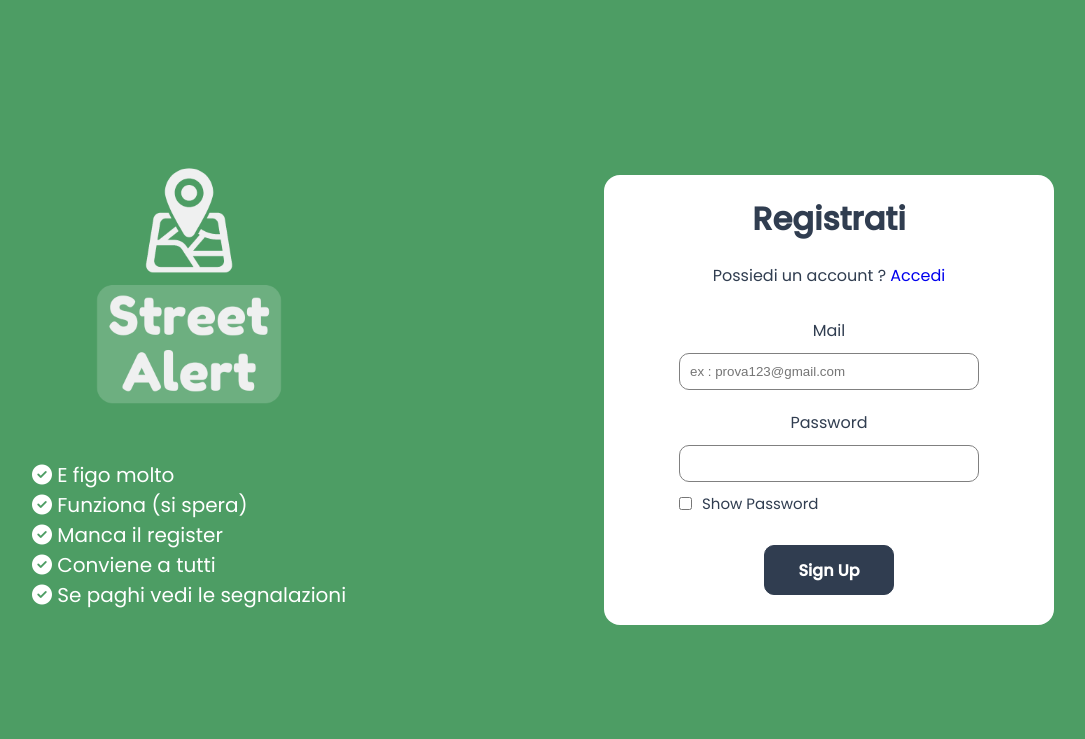
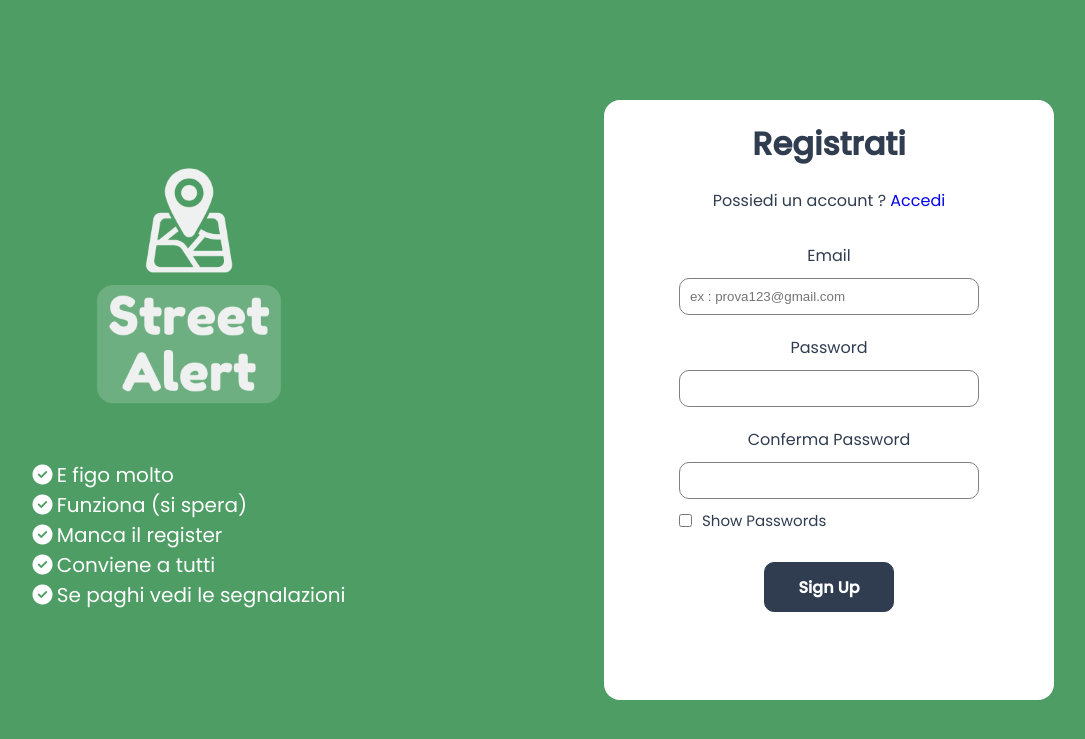
Before and after one commit to TOSAT0/STREET_ALERT, a PHP site: page /signup/signup.html in a window 1280 px wide. Shown: the top 739 px of the page, without its empty margins (131-1216 px from the left). Run offline with PHP 8.4, Linux system fonts and the light colour scheme; some libraries are stand-ins or nearby versions.

Commit message:
Fine pagina registrazione
Finito pagina registrazione, mancano le query per la registrazione e sempre il div a sinistra che si puo migliorare dal punto di vista grafico

```diff
--- a/gpo_sito/signup/signup.html
+++ b/gpo_sito/signup/signup.html
@@ -13,40 +13,128 @@
         <div class="decoration cell">
             <img src="img/Street Alert.png" alt="project_logo">
             <ul>
-                <li><i class="fa-solid fa-circle-check"></i>  <span class="list">E figo molto</span> </li>
-                <li><i class="fa-solid fa-circle-check"></i>  <span class="list">Funziona (si spera)</span> </li>
-                <li><i class="fa-solid fa-circle-check"></i>  <span class="list">Manca il register</span> </li>
-                <li><i class="fa-solid fa-circle-check"></i>  <span class="list">Conviene a tutti</span> </li>
-                <li><i class="fa-solid fa-circle-check"></i>  <span class="list">Se paghi vedi le segnalazioni</span> </li>
+                <li><i class="fa-solid fa-circle-check list"></i>  <span class="list">E figo molto</span> </li>
+                <li><i class="fa-solid fa-circle-check list"></i>  <span class="list">Funziona (si spera)</span> </li>
+                <li><i class="fa-solid fa-circle-check list"></i>  <span class="list">Manca il register</span> </li>
+                <li><i class="fa-solid fa-circle-check list"></i>  <span class="list">Conviene a tutti</span> </li>
+                <li><i class="fa-solid fa-circle-check list"></i>  <span class="list">Se paghi vedi le segnalazioni</span> </li>
             </ul>
         </div>
         <div class="signup-container cell">
             <h2> Registrati </h2>
             <p> Possiedi un account ? <a href="../signin/signin.html"> Accedi </a></p>
                 <form class="signup-form">
-                    <label for="username">Mail</label>
+                    <label for="username">Email</label>
                     <input type="text" name="username" placeholder="ex : prova123@gmail.com" id="username-field"/>
                     <label for="password" style="margin-top: 20px;"> Password</label>
-                    <input type="password" name="password" id="password-field"/>
+                    <input type="password" name="password" class="password-field"  onclick="show_criteria()"/>
+                    <label for="password" style="margin-top: 20px;"> Conferma Password</label>
+                    <input type="password" name="password" class="password-field" />
+                    <ul id="criteria">
+                        <li id="color-length"> La password deve essere lunga almeno 12 caratteri<li>
+                        <li id="char-color"> La password deve contenere un carattere speciale<li>
+                        <li id="same-color"> Le password devono combaciare<li></li>
+                        <li id="field-color"> Compilare tutti i campi<li></li>
+                    </ul>
                     <div class="toggle-password">
                         <input type="checkbox" name="toggle_password" id="toggle_password" onclick="show_password()">
-                        <label for="toggle_password" style="padding-left: 10px; font-size: 15px;"> Show Password</label>
+                        <label for="toggle_password" style="padding-left: 10px; font-size: 15px;"> Show Passwords</label>
                     </div>
-                        <a href="../index.html" id="signup-button">Sign Up</a>
+                        <a href="#" id="signup-button">Sign Up</a>
                 </form>
         </div>
     </div>
     <script src="https://kit.fontawesome.com/c1fc3d2826.js" crossorigin="anonymous"></script>
 
     <script>
+        var criteria = document.getElementById("criteria");
+        var password = document.querySelectorAll(".password-field");
+        var p_length = document.getElementById("color-length");
+        var p_char = document.getElementById("char-color");
+        var p_same = document.getElementById("same-color");
+        var p_field = document.getElementById("field-color");
+            p_field.style.color = "red";
+        var email = document.getElementById("username-field");
+        var signup = document.getElementById("signup-button");
+        let valid_inputs = false;
+        let valid_password = false;
+
+
+        window.onload = function hide_criteria(){
+            p_char.style.display = "none"
+            p_length.style.display = "none"
+            p_same.style.display = "none"
+            p_field.style.display = "none"
+        }
+
+        password[0].addEventListener('input', () => check_password(password[0].value) )
+        password[1].addEventListener('input', () => check_same_password(password[1].value) )
+        signup.addEventListener('click', () => submit(email.value,password[0].value))
+
         function show_password(){
-            var password = document.getElementById("password-field");
+            var i = 0;
 
-            if(password.type === "password")
-                password.type = "text";
-            else
-                password.type = "password";
+            while( i < password.length){
+                if(password[i].type === "password")
+                    password[i].type = "text"
+                else
+                    password[i].type = "password"
+                i++;
+            }
+        }
 
+        function show_criteria(){
+            p_char.style.display = "block"
+            p_length.style.display = "block"
+        }
+
+        function check_password(password){
+            var specialCharacters = /[!@#$%^&*()_+\-=[\]{};':"\\|,.<>/?]/;
+            var simbolo = false;
+            var lunghezza = false;
+
+            if (!specialCharacters.test(password)) {
+                p_char.style.color = "red"
+                simbolo = false;
+            } else {
+                p_char.style.color = "green"
+                simbolo = true;
+            }
+
+            if (password.length < 12) {
+                p_length.style.color = "red"
+                lunghezza = false;
+            } else {
+                p_length.style.color = "green"
+                lunghezza = true;
+            }
+
+            if (simbolo & lunghezza){
+                valid_inputs = true;
+            }
+        }
+
+        function check_same_password(password1){
+
+            p_same.style.display = "block"
+            var same_input = false;
+            if(password1 === password[0].value){
+                p_same.style.color = "green"
+                same_input = true;
+            } else{
+                p_same.style.color = "red"
+            }
+
+            if(same_input)
+                valid_password = true;
+
+        }
+
+        function submit(email,password){
+            if(email == "" || password == "")
+                p_field.style.display = "block"
+
+                console.log(email)
         }
 
     </script>
--- a/gpo_sito/signup/style/media-queries.css
+++ b/gpo_sito/signup/style/media-queries.css
@@ -14,7 +14,7 @@
         text-align: center;
     }
 
-    #username-field, #password-field {
+    #username-field, .password-field {
         width: 400px;
     }
 
@@ -22,6 +22,11 @@
         width: 400px;
     }
 
+
+    #criteria{
+        width: 400px;
+        text-align: center;
+    }
 
     .decoration {
         width: 100%;
--- a/gpo_sito/signup/style/signup.css
+++ b/gpo_sito/signup/style/signup.css
@@ -41,9 +41,6 @@ a {
     text-decoration: none;
 }
 
-li {
-    font-size: 20px;
-}
 
 ul {
     list-style: none;
@@ -67,7 +64,7 @@ ul {
     display: flex;
     background-color: white;
     border-radius: 16px;
-    height: 450px;
+    height: 600px;
     width: 450px;
     text-align: center;
 
@@ -91,11 +88,11 @@ ul {
     margin-bottom: 80px;
 }
 
-.list-check {
-    font-size: 15px;
+.list {
+    font-size: 20px;
 }
 
-.toggle-password{
+.toggle-password {
     display: flex;
     justify-content: start;
     width: 300px;
@@ -103,9 +100,15 @@ ul {
     padding-top: 10px;
 }
 
+#criteria {
+    font-size: 11px;
+    color: gray;
+    text-align: left;
+    width: 300px;
+}
 /* id */
 
-#username-field, #password-field {
+#username-field, .password-field {
     padding: 10px 10px 10px 10px;
     border-radius: 10px;
     border: 1px solid gray;
@@ -117,7 +120,7 @@ ul {
     border-color: var(--accent-color);
 }
 
-#password-field:focus {
+.password-field:focus {
     border-color: var(--accent-color);
 }
 
```
